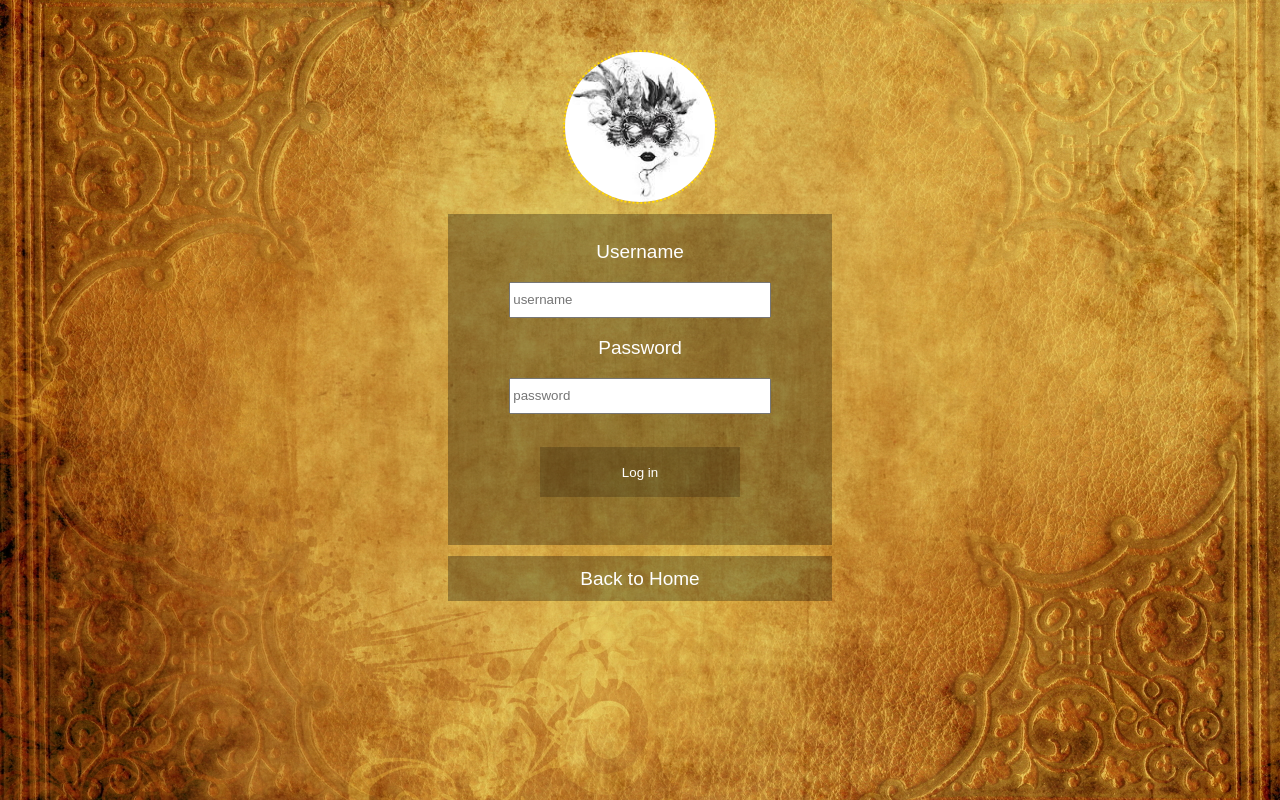
After one commit to carljunepiao/pleasantville, a PHP site: page /login.html in a window 1280 px wide. The commit adds this page. Run offline with PHP 8.4, Linux system fonts and the light colour scheme.

Commit message:
Register and Login files added;

```diff
--- a/css/admin.css
+++ b/css/admin.css
@@ -7,6 +7,7 @@ body {
 	background-image: url("../images/adminbg2.jpg");
 	padding: 3% 35% 3% 5%;
 	margin: 0;
+	font-family: Arial;
 }
 
 .logo {
--- /dev/null
+++ b/css/login-register.css
@@ -0,0 +1,21 @@
+body {
+	background-repeat: no-repeat;
+	background-image: url("../images/lrbg3.jpg");
+	background-size: 100%;
+	background-attachment: fixed;
+	background-color: #A5681A;
+
+	margin: 0 35%;
+	padding: 0;
+	font-size: 19px;
+	font-family: Arial;
+	text-align: center;
+}
+
+.logo {
+	display: block;
+	margin: 50px auto 10px auto;
+	width: 150px;
+	border: 2px dotted gold;
+	border-radius: 50%;
+}
--- /dev/null
+++ b/css/login.css
@@ -0,0 +1,48 @@
+
+.container {
+	background: rgba(0,0,0,0.3);
+	padding: 2% 6% 6% 6%;
+	height: 300px;
+}
+
+p {
+	color: white;
+}
+
+input {
+	width: 75%;
+	height: 30px;
+}
+
+.submit {
+	width: 200px;
+	height: 50px;
+	margin-top: 10%;
+	background-color: rgba(0,0,0,0.2);
+	color: white;
+	border: none;
+
+	transition-property: border, background-color;
+    transition-duration: 0.3s;
+    transition-timing-function: ease;
+}
+	.submit:hover {
+		color: white;
+		background-color: rgba(0,0,0,0.7);
+	}
+
+a {
+	display: block;
+	padding: 3%;
+	background-color: rgba(0,0,0,0.3);
+	margin-top: 3%;
+	text-decoration: none;
+	color: white;
+
+	transition-property: background-color;
+    transition-duration: 0.3s;
+    transition-timing-function: ease;
+}
+	a:hover {
+		background-color: rgba(0,0,0,0.7);
+	}
--- a/css/main.css
+++ b/css/main.css
@@ -11,6 +11,7 @@ body {
 	background-size: cover;
 	padding: 2% 6% 6% 6%;
 	background-attachment: fixed;
+	font-family: Arial;
 }
 .container {
 	background: rgba(15,15,15,0.80);
@@ -96,6 +97,7 @@ body {
 /*/////////////////////////////////////////////////////////////////////////*/
 
 h1, h2, h3, h4{
+	font-family: Georgia;
 	font-weight: normal;
 }
 
--- a/index.html
+++ b/index.html
@@ -14,7 +14,7 @@
 			<nav class="secondary-navigation">
 				<ul>
 					<li><a href="register.html">register</a></li>
-					<li><a href="login.html">login</a></li>
+					<li><a href="login.html">log in</a></li>
 				</ul>
 			</nav>
 			<img class="logo" src="images/logo2.jpg" alt="PleasantvilleLogo">
--- /dev/null
+++ b/login.html
@@ -0,0 +1,22 @@
+<!DOCTYPE html>
+<html lang="en">
+<head>
+	<meta charset="utf-8">
+	<title>Login</title>
+	<link rel="stylesheet" type="text/css" href="css/login-register.css">
+	<link rel="stylesheet" type="text/css" href="css/login.css">
+</head>
+<body>
+	<img class="logo" src="images/logo2.jpg">
+
+	<div class="container">
+
+		<p>Username</p><input type="text" placeholder="username"><br>
+		<p>Password</p><input type="text" placeholder="password"><br>
+		<input class="submit" type="submit" value="Log in">
+
+	</div>
+
+	<a href="index.html">Back to Home</a>
+</body>
+</html>
```
Also changed, not shown: register.html (added, +22 -0 lines), css/register.css (added), images/lrbg1.jpg (added), images/lrbg2.jpg (added), images/lrbg3.jpg (added).
